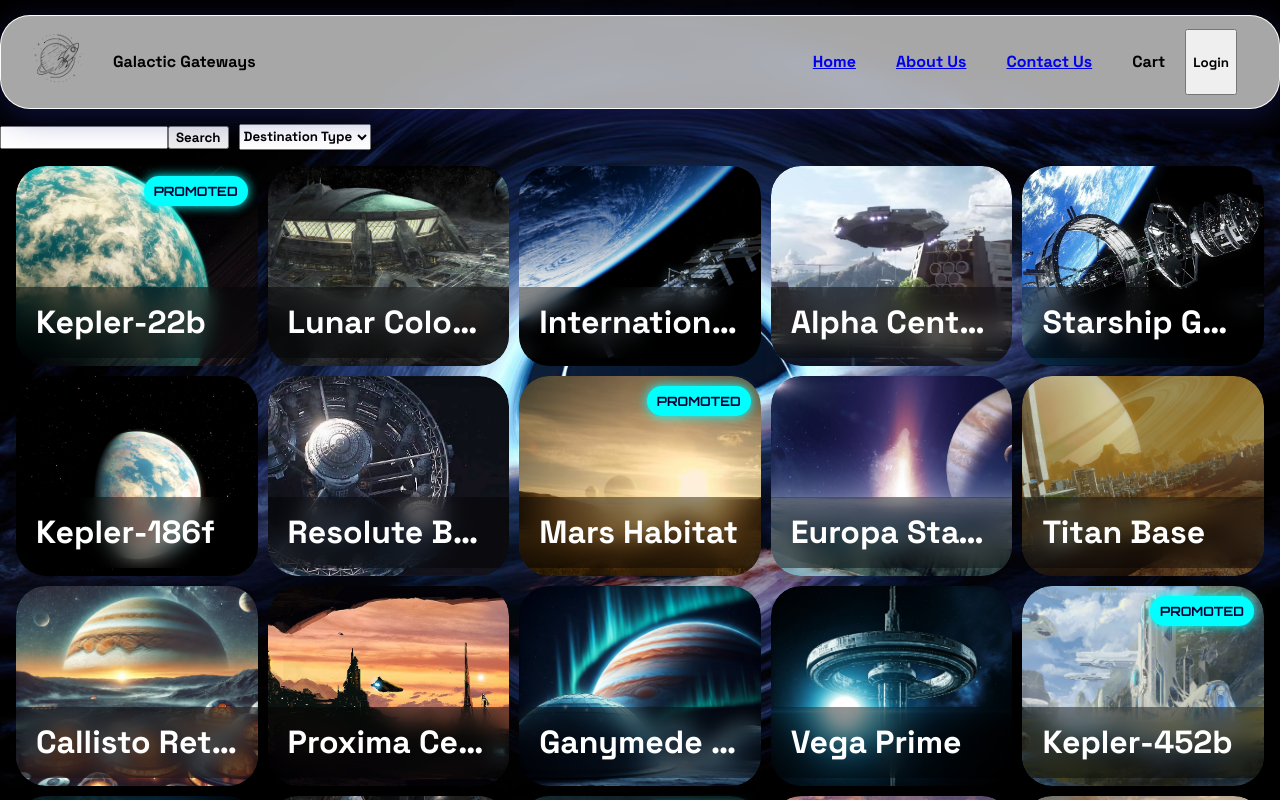
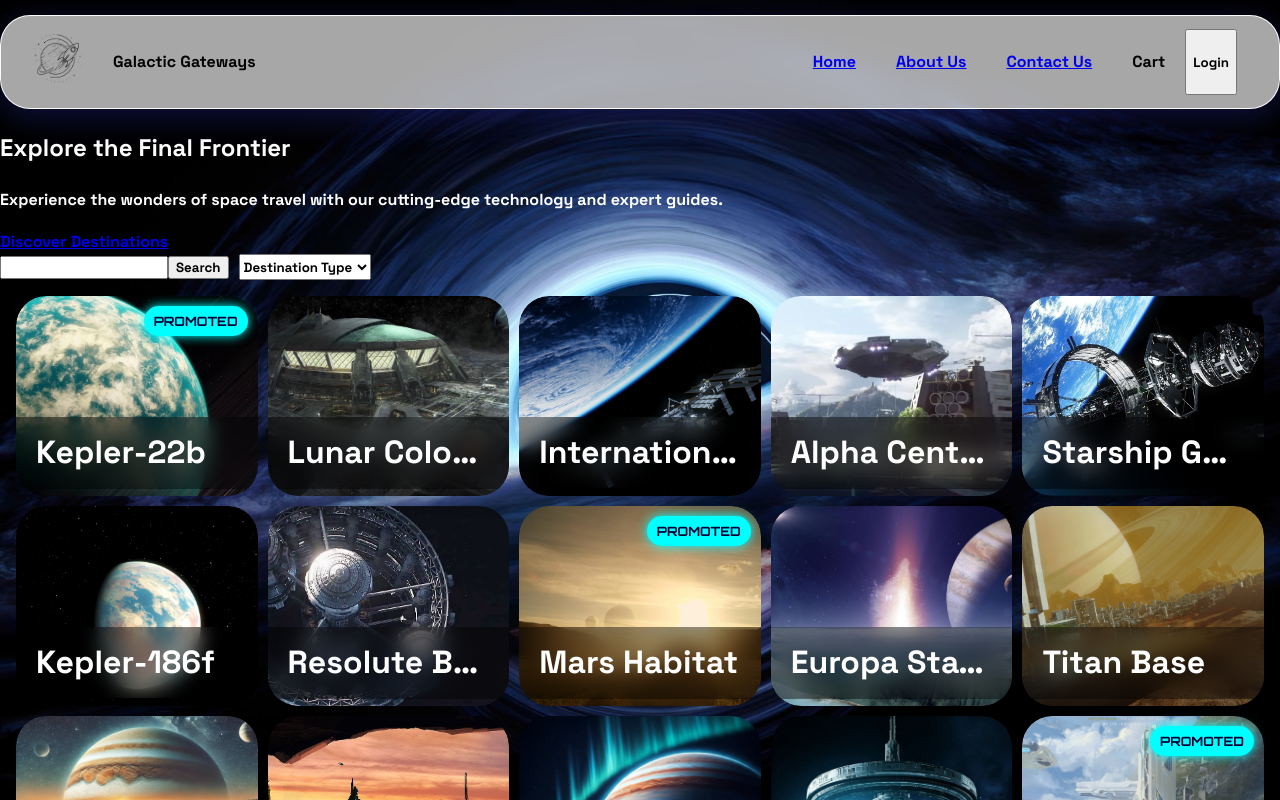
Before and after one commit to KaranKhandekar1729/Namaste-React, a React (Vite) app: page / in a window 1280 px wide. Shown: the top 800 px of the page. Built offline with nearby package versions, Linux system fonts and the light colour scheme.

Commit message:
Added hero component

```diff
--- a/src/components/Body.js
+++ b/src/components/Body.js
@@ -4,6 +4,7 @@ import { use, useState } from "react";
 import { Link } from "react-router";
 import DestinationInfo from "./DestinationInfo";
 import useOnlineStatus from '../utils/useOnlineStatus';
+import Hero from "./Hero";
 
 const Body = () => {
     //local state variable - Super powerful variable
@@ -43,6 +44,7 @@ const Body = () => {
 
     return (
         <div className="body">
+            <Hero />
             <div className="filter">
                 <div className="search">
                     <input
--- /dev/null
+++ b/src/components/Hero.js
@@ -0,0 +1,15 @@
+import React from 'react';
+
+const Hero = () => {
+  return (
+    <section className="hero">
+      <div className="hero-content">
+        <h1>Explore the Final Frontier</h1>
+        <p>Experience the wonders of space travel with our cutting-edge technology and expert guides.</p>
+        <a href="/destinations" className="cta-button">Discover Destinations</a>
+      </div>
+    </section>
+  );
+};
+
+export default Hero;
```
